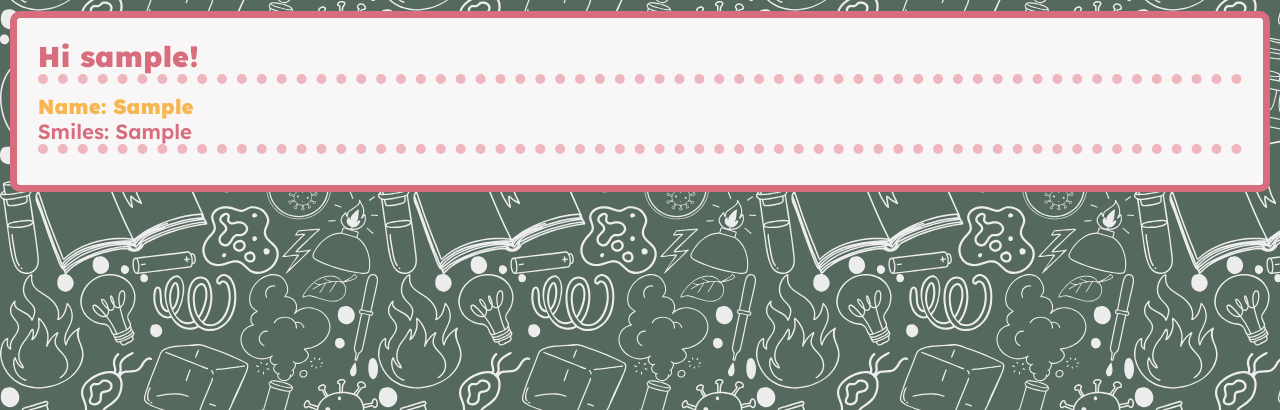
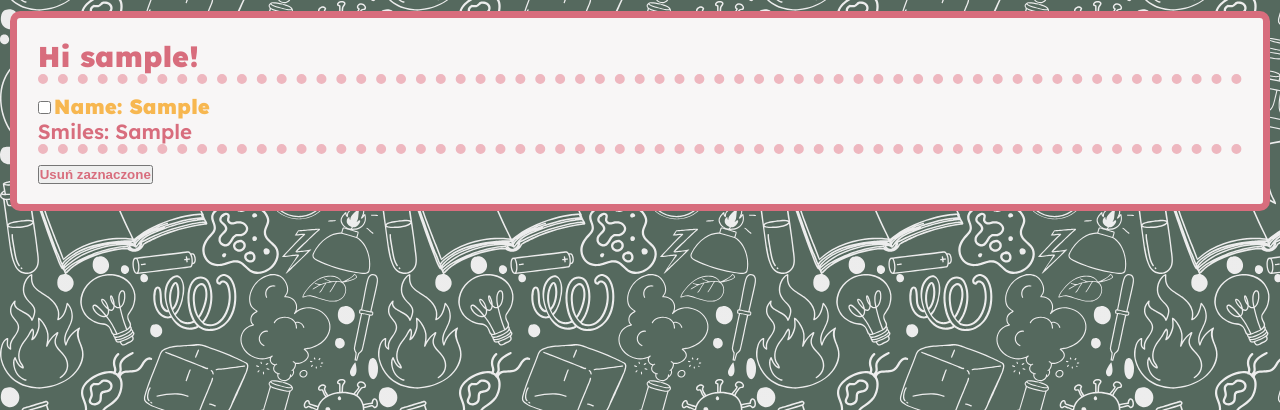
Before and after one commit to ugbioinformatics/programming_project_WCh_2025, a Django app: page / in a window 1280 px wide. Shown: the part 104-514 px from the top of the page. Run offline with Django 4.2, Linux system fonts and the light colour scheme; a user stored in the database is signed in; tables that the repository leaves empty hold one stand-in row (values such as "Sample post"); some libraries are stand-ins or nearby versions; some web fonts are replaced.

Commit message:
heheheheheh

```diff
--- a/mopac_portal/blog/urls.py
+++ b/mopac_portal/blog/urls.py
@@ -10,6 +10,7 @@ from .views import (
     CIRconvert_Views_Reaction,
     Calculate,
     BlogCalculateView,
+    BlogDeleteSelectedView
 )
 #umozliwia polaczenie pomiedzy funkcjami na stronie a funkcjami serwera, aby mozna je bylo wyswietlic
 
@@ -26,7 +27,7 @@ urlpatterns = [
     path("post/<int:pk>/show/", BlogDeleteView.as_view(), name="post_show"),  	#views.py 349  #zmenic nazwe "post_show"? na "post_delete_mol"
     path("post/delete-all/", BlogDeleteAllView.as_view(), name="delete_all_posts"),
     path("post/suma2/", CIRconvert_Views_Reaction, name="post_suma2"),     	#views.py 183
-
+    path("post/delete-selected/", BlogDeleteSelectedView.as_view(), name="delete_selected"),
 
 
 
--- a/mopac_portal/blog/views.py
+++ b/mopac_portal/blog/views.py
@@ -311,3 +311,10 @@ class BlogDeleteAllView(View):
 class BlogCalculateView(DetailView):
     model = Post
     template_name = "post_calculation.html"
+
+
+class BlogDeleteSelectedView(View):
+    def post(self, request, *args, **kwargs):
+        ids = request.POST.getlist("selected_ids")
+        Post.objects.filter(id__in=ids).delete()
+        return redirect("home")
--- a/mopac_portal/templates/home.html
+++ b/mopac_portal/templates/home.html
@@ -12,10 +12,18 @@
 </div>
 {% endif %}
 
-{% for post in post_list %}
-<div class="dott-bottom-rose">
-  <a class="bold-font normal-font gold-font" href="{% url 'post_detail' post.pk %}">Name: {{ post.nazwa }}</a>
-  <p class=" normal-font pink-font">Smiles: {{ post.smiles }}</p>
-</div>
-{% endfor %}
+<form method="post" action="{% url 'delete_selected' %}">
+  {% csrf_token %}
+  {% for post in post_list %}
+  <div class="dott-bottom-rose">
+    <label>
+      <input type="checkbox" name="selected_ids" value="{{ post.id }}">
+      <span class="bold-font normal-font gold-font">Name: {{ post.nazwa }}</span>
+    </label>
+    <p class="normal-font pink-font">Smiles: {{ post.smiles }}</p>
+  </div>
+  {% endfor %}
+  <button type="submit" class="pink-font bold-font">Usuń zaznaczone</button>
+</form>
+
 {% endblock content %}
```
